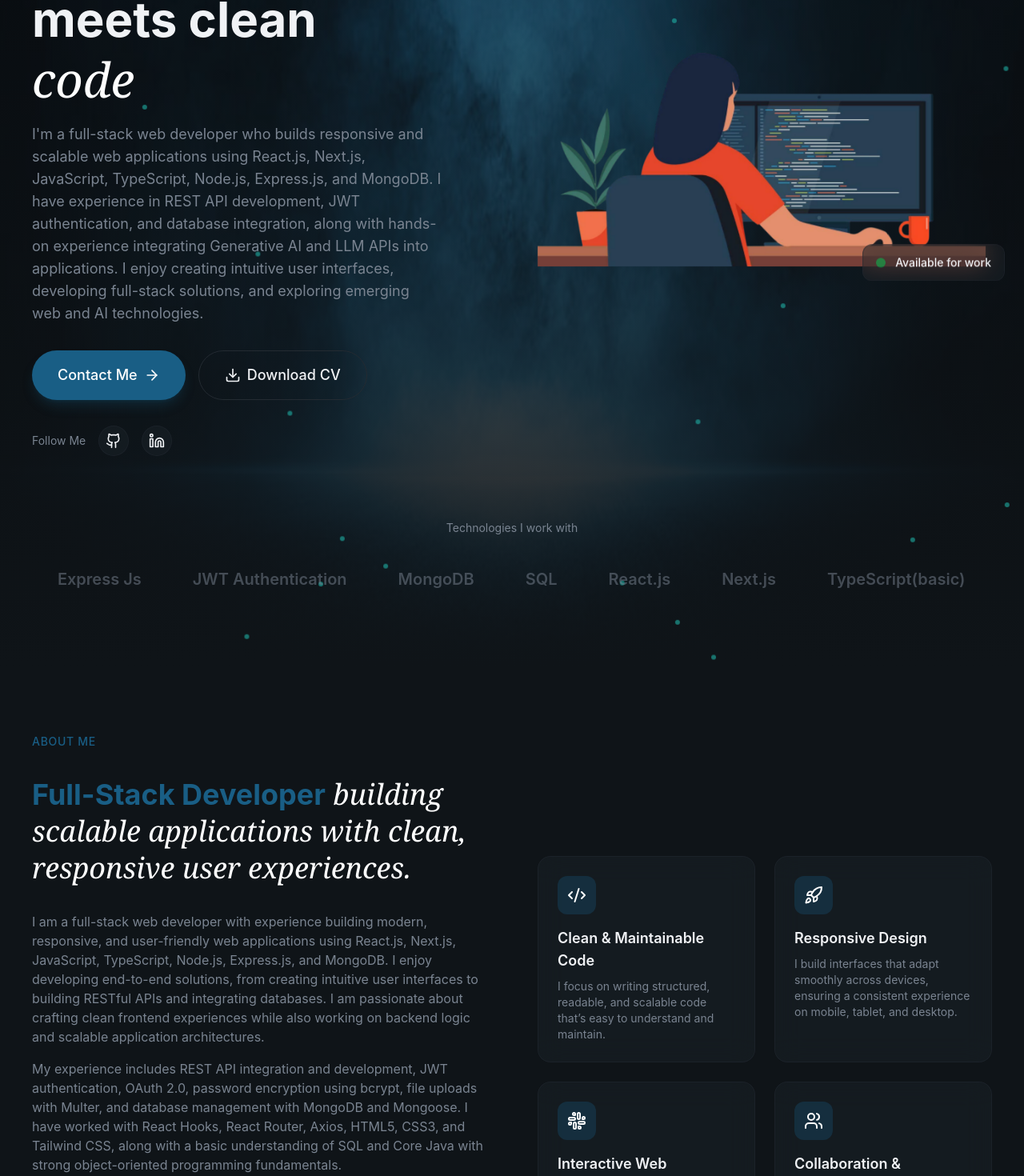
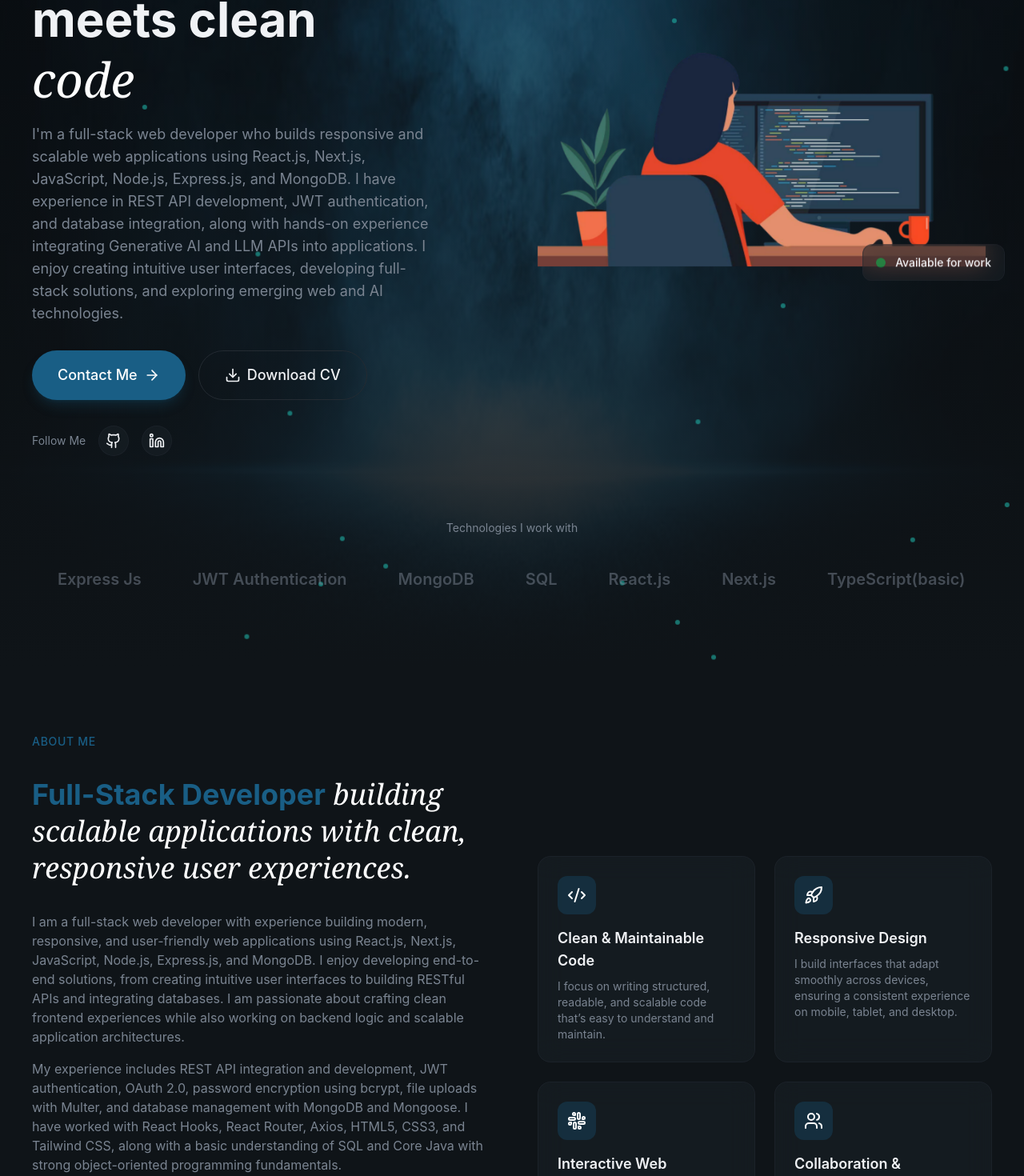
Before and after one commit to AmrapaliBala/Portfolio-React-TailwindCSS, a React (Vite) app: page / in a window 1280 px wide. Shown: the part 361-1831 px from the top of the page at 80% size. Built offline with nearby package versions, Linux system fonts and the light colour scheme.

Commit message:
Updated data

```diff
--- a/src/sections/About.jsx
+++ b/src/sections/About.jsx
@@ -48,7 +48,7 @@ export const About = () => {
 
             <div className="space-y-4 text-faded-blue animate-fade-in animation-delay-200">
               <p>
-                I am a full-stack web developer with experience building modern, responsive, and user-friendly web applications using React.js, Next.js, JavaScript, TypeScript, Node.js, Express.js, and MongoDB. I enjoy developing end-to-end solutions, from creating intuitive user interfaces to building RESTful APIs and integrating databases. I am passionate about crafting clean frontend experiences while also working on backend logic and scalable application architectures.
+                I am a full-stack web developer with experience building modern, responsive, and user-friendly web applications using React.js, Next.js, JavaScript, Node.js, Express.js, and MongoDB. I enjoy developing end-to-end solutions, from creating intuitive user interfaces to building RESTful APIs and integrating databases. I am passionate about crafting clean frontend experiences while also working on backend logic and scalable application architectures.
               </p>
 
               <p>
--- a/src/sections/Hero.jsx
+++ b/src/sections/Hero.jsx
@@ -71,7 +71,7 @@ export const Hero = ({ onContactClick }) => {
 
               <p className="text-lg text-faded-blue max-w-lg animate-fade-in animation-delay-200">
                 I'm a full-stack web developer who builds responsive and scalable web applications
-                using React.js, Next.js, JavaScript, TypeScript, Node.js, Express.js, and MongoDB.
+                using React.js, Next.js, JavaScript, Node.js, Express.js, and MongoDB.
                 I have experience in REST API development, JWT authentication, and database
                 integration, along with hands-on experience integrating Generative AI and
                 LLM APIs into applications. I enjoy creating intuitive user interfaces,
```
